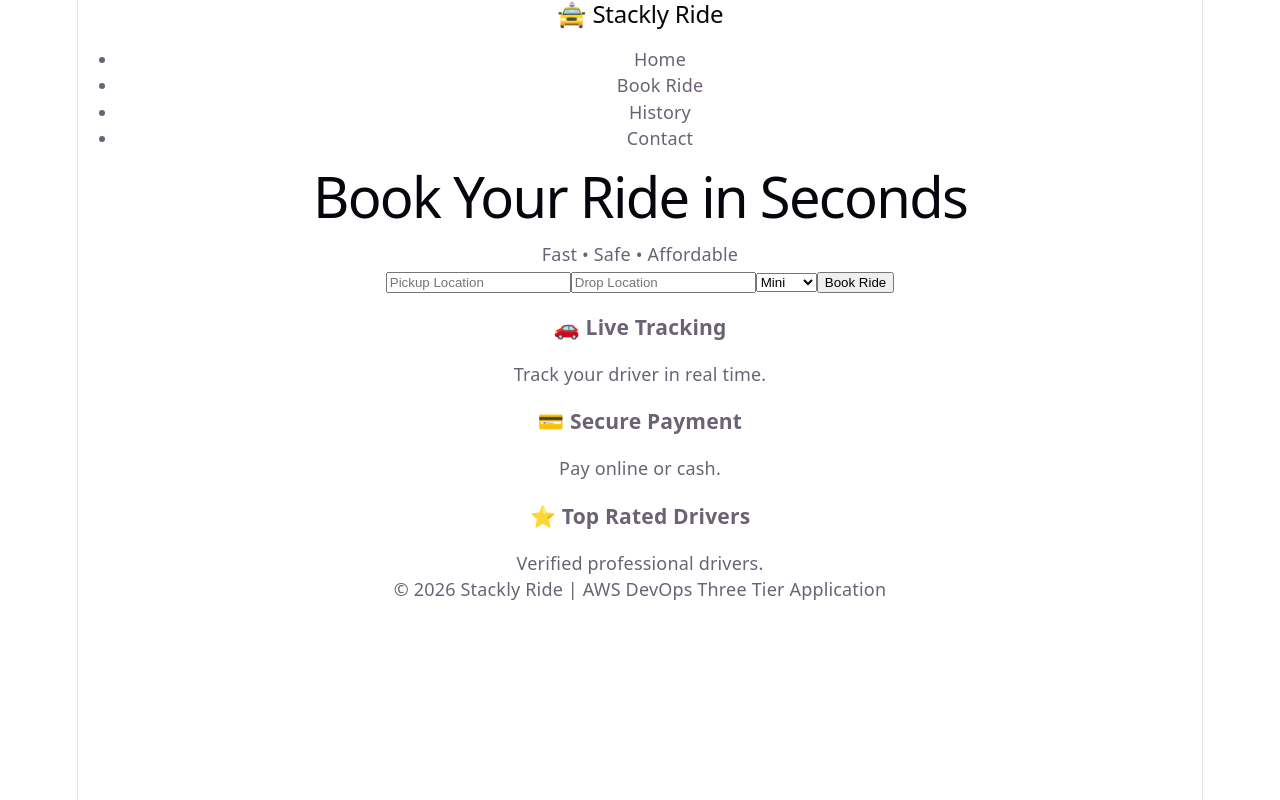
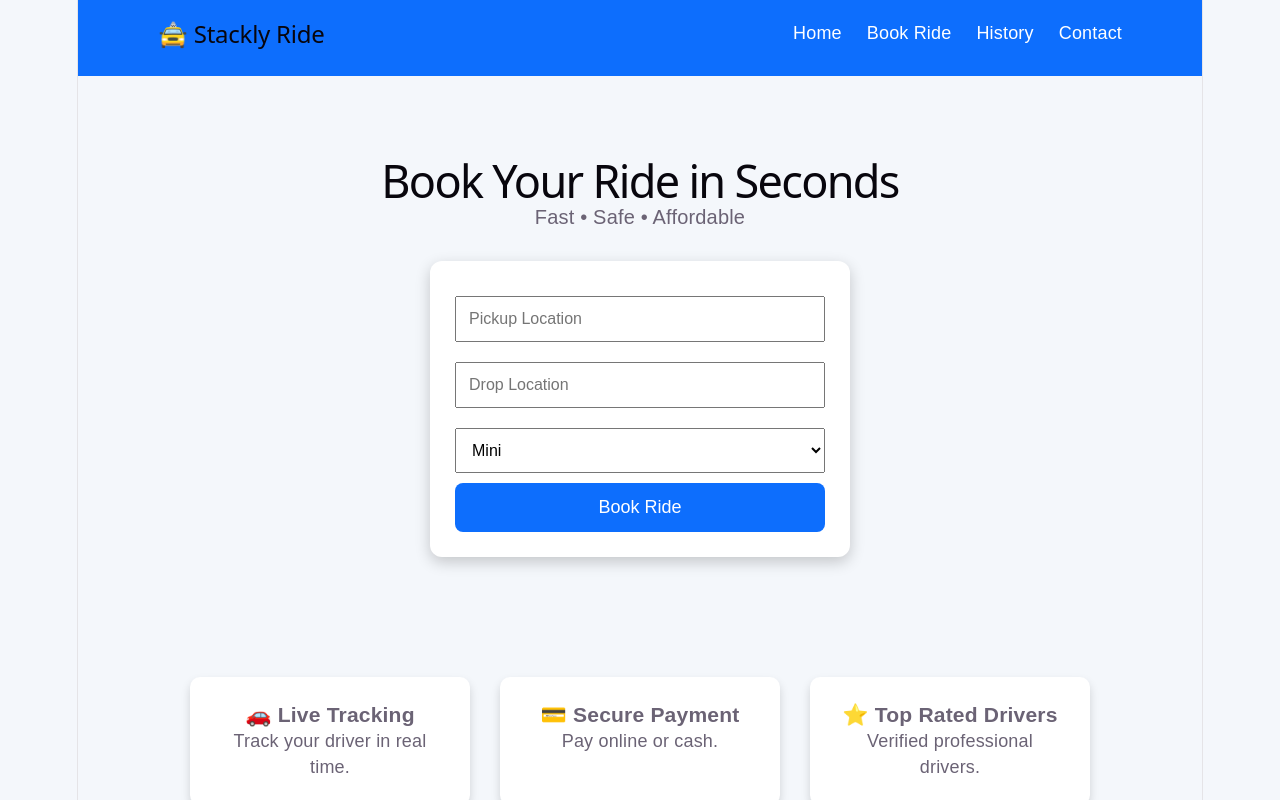
Before and after one commit to kannan8122378/Jenkinss, a React app in the folder frontend/: page / in a window 1280 px wide. Shown: the top 800 px of the page. Built offline with nearby package versions, Linux system fonts and the light colour scheme; the HTML template or start-up script is replaced by a standard one.

Commit message:
Refactor App.css for layout and styling updates

```diff
--- a/frontend/src/App.css
+++ b/frontend/src/App.css
@@ -1,184 +1,91 @@
-.counter {
-  font-size: 16px;
-  padding: 5px 10px;
-  border-radius: 5px;
-  color: var(--accent);
-  background: var(--accent-bg);
-  border: 2px solid transparent;
-  transition: border-color 0.3s;
-  margin-bottom: 24px;
-
-  &:hover {
-    border-color: var(--accent-border);
-  }
-  &:focus-visible {
-    outline: 2px solid var(--accent);
-    outline-offset: 2px;
-  }
+*{
+margin:0;
+padding:0;
+box-sizing:border-box;
+font-family:Arial,sans-serif;
 }
 
-.hero {
-  position: relative;
-
-  .base,
-  .framework,
-  .vite {
-    inset-inline: 0;
-    margin: 0 auto;
+body{
+background:#f4f7fb;
 }
 
-  .base {
-    width: 170px;
-    position: relative;
-    z-index: 0;
+.navbar{
+background:#0d6efd;
+color:white;
+display:flex;
+justify-content:space-between;
+padding:20px 80px;
 }
 
-  .framework,
-  .vite {
-    position: absolute;
+.navbar ul{
+display:flex;
+list-style:none;
+gap:25px;
 }
 
-  .framework {
-    z-index: 1;
-    top: 34px;
-    height: 28px;
-    transform: perspective(2000px) rotateZ(300deg) rotateX(44deg) rotateY(39deg)
-      scale(1.4);
+.hero{
+text-align:center;
+padding:60px;
 }
 
-  .vite {
-    z-index: 0;
-    top: 107px;
-    height: 26px;
-    width: auto;
-    transform: perspective(2000px) rotateZ(300deg) rotateX(40deg) rotateY(39deg)
-      scale(0.8);
-  }
+.hero h1{
+font-size:45px;
+margin-bottom:10px;
 }
 
-#center {
-  display: flex;
-  flex-direction: column;
-  gap: 25px;
-  place-content: center;
-  place-items: center;
-  flex-grow: 1;
-
-  @media (max-width: 1024px) {
-    padding: 32px 20px 24px;
-    gap: 18px;
-  }
+.hero p{
+font-size:20px;
+margin-bottom:30px;
 }
 
-#next-steps {
-  display: flex;
-  border-top: 1px solid var(--border);
-  text-align: left;
-
-  & > div {
-    flex: 1 1 0;
-    padding: 32px;
-    @media (max-width: 1024px) {
-      padding: 24px 20px;
-    }
+.booking-card{
+background:white;
+width:420px;
+margin:auto;
+padding:25px;
+border-radius:12px;
+box-shadow:0 5px 15px rgba(0,0,0,.2);
 }
 
-  .icon {
-    margin-bottom: 16px;
-    width: 22px;
-    height: 22px;
+.booking-card input,
+.booking-card select{
+width:100%;
+padding:12px;
+margin:10px 0;
+font-size:16px;
 }
 
-  @media (max-width: 1024px) {
-    flex-direction: column;
-    text-align: center;
-  }
+.booking-card button{
+width:100%;
+padding:14px;
+background:#0d6efd;
+color:white;
+border:none;
+font-size:18px;
+cursor:pointer;
+border-radius:8px;
 }
 
-#docs {
-  border-right: 1px solid var(--border);
-
-  @media (max-width: 1024px) {
-    border-right: none;
-    border-bottom: 1px solid var(--border);
-  }
+.features{
+display:flex;
+justify-content:center;
+gap:30px;
+padding:60px;
 }
 
-#next-steps ul {
-  list-style: none;
-  padding: 0;
-  display: flex;
-  gap: 8px;
-  margin: 32px 0 0;
-
-  .logo {
-    height: 18px;
+.card{
+background:white;
+width:280px;
+padding:25px;
+border-radius:10px;
+text-align:center;
+box-shadow:0 5px 10px rgba(0,0,0,.15);
 }
 
-  a {
-    color: var(--text-h);
-    font-size: 16px;
-    border-radius: 6px;
-    background: var(--social-bg);
-    display: flex;
-    padding: 6px 12px;
-    align-items: center;
-    gap: 8px;
-    text-decoration: none;
-    transition: box-shadow 0.3s;
-
-    &:hover {
-      box-shadow: var(--shadow);
+footer{
+margin-top:50px;
+padding:20px;
+background:#0d6efd;
+color:white;
+text-align:center;
 }
-    .button-icon {
-      height: 18px;
-      width: 18px;
-    }
-  }
-
-  @media (max-width: 1024px) {
-    margin-top: 20px;
-    flex-wrap: wrap;
-    justify-content: center;
-
-    li {
-      flex: 1 1 calc(50% - 8px);
-    }
-
-    a {
-      width: 100%;
-      justify-content: center;
-      box-sizing: border-box;
-    }
-  }
-}
-
-#spacer {
-  height: 88px;
-  border-top: 1px solid var(--border);
-  @media (max-width: 1024px) {
-    height: 48px;
-  }
-}
-
-.ticks {
-  position: relative;
-  width: 100%;
-
-  &::before,
-  &::after {
-    content: '';
-    position: absolute;
-    top: -4.5px;
-    border: 5px solid transparent;
-  }
-
-  &::before {
-    left: 0;
-    border-left-color: var(--border);
-  }
-  &::after {
-    right: 0;
-    border-right-color: var(--border);
-  }
-}
```
Lines whose indentation alone changed are shown as unchanged.
